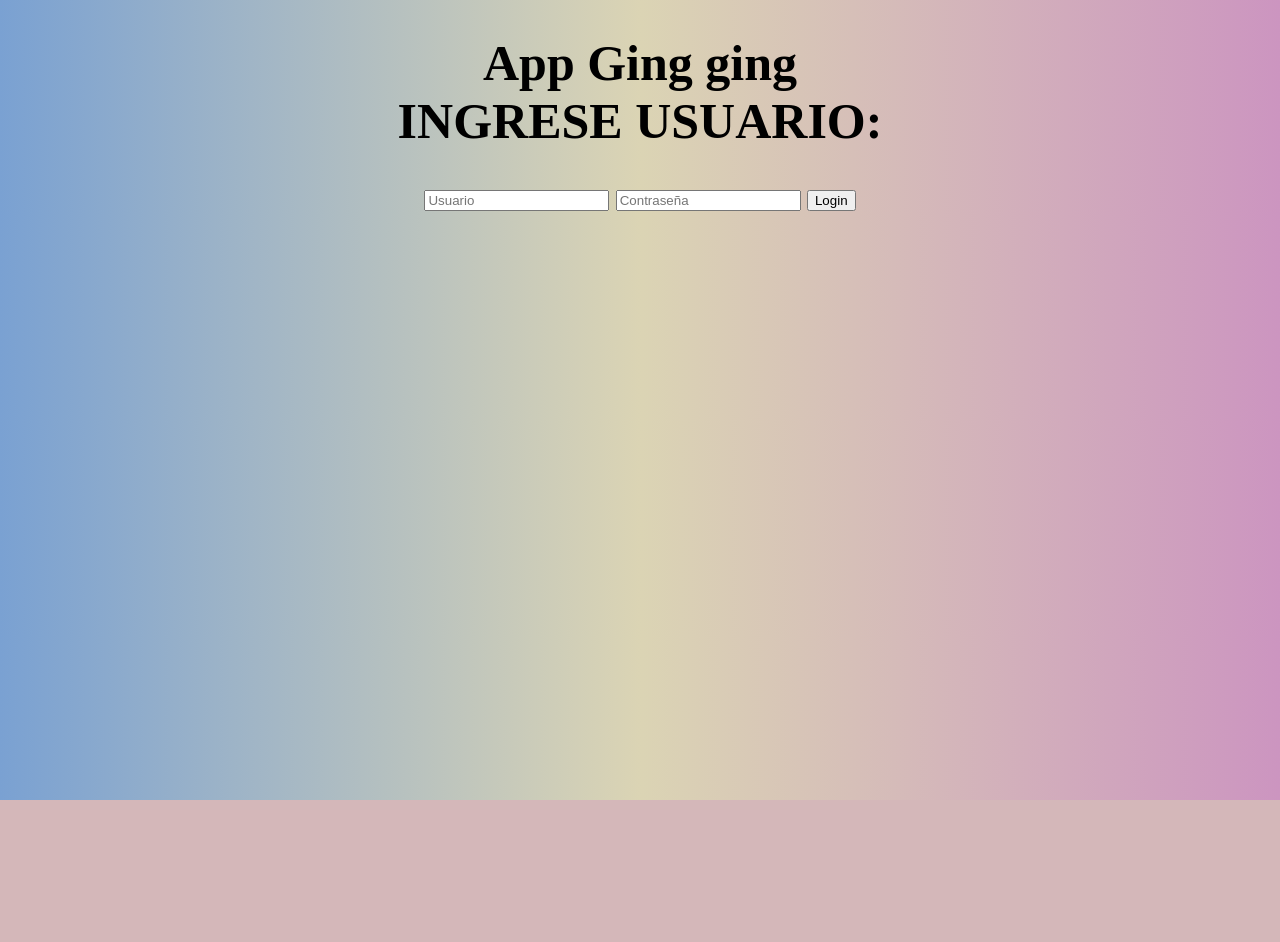
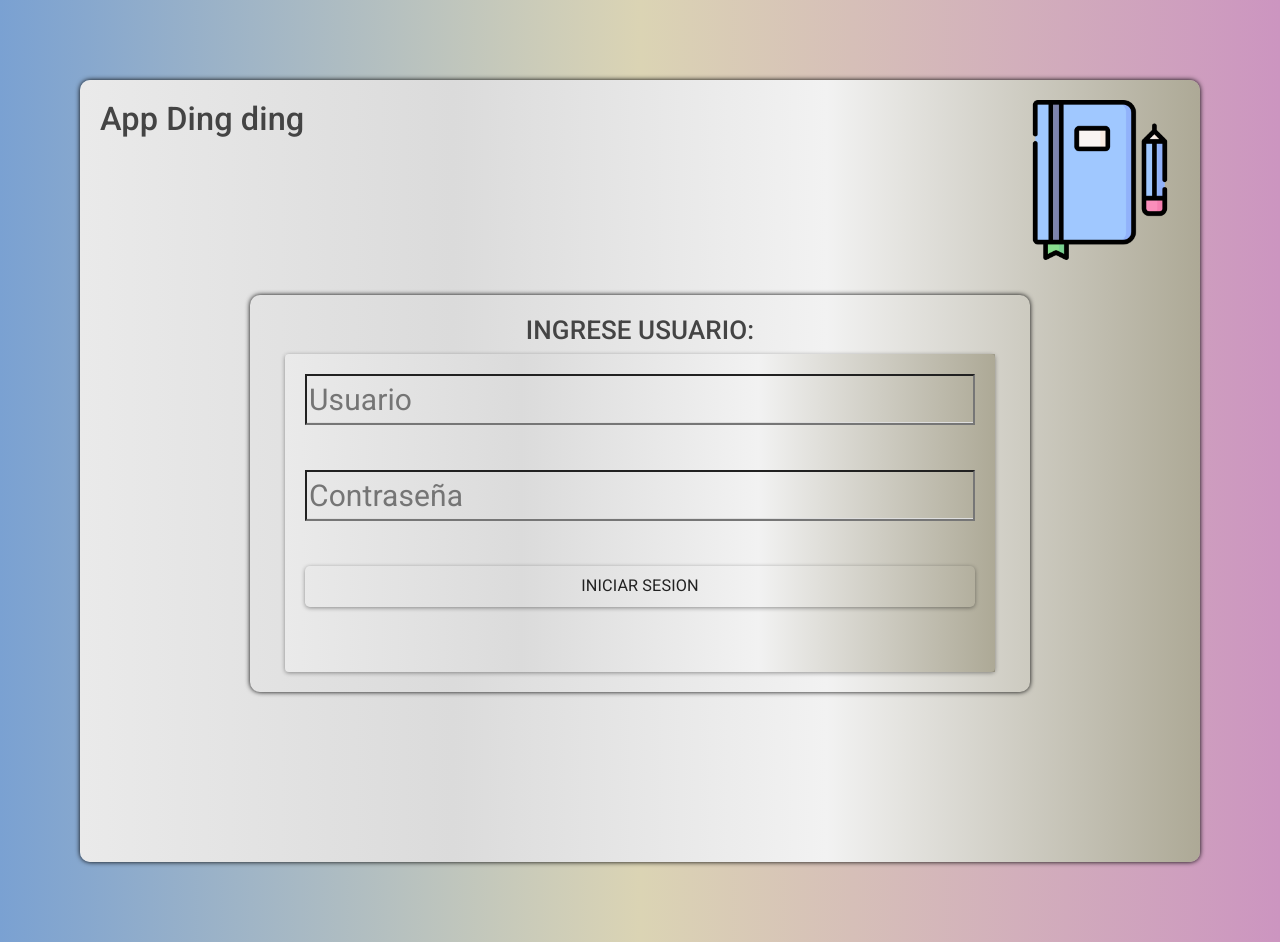
Before and after one commit to david2003camilo/appAgenda, a Flask app: page / in a window 1280 px wide. Before the commit the page ends 800 px from the top, so only its background shows below. Run offline with Flask 2, Linux system fonts and the light colour scheme; some libraries are stand-ins or nearby versions.

Commit message:
INTERFAZ MEJORADA DE LOGIN

```diff
--- a/static/css/style.css
+++ b/static/css/style.css
@@ -4,10 +4,27 @@
     background: -webkit-linear-gradient(to right, #7AA1D2, #DBD4B4, #CC95C0);  /* Chrome 10-25, Safari 5.1-6 */
     background: linear-gradient(to right, #7AA1D2, #DBD4B4, #CC95C0); /* W3C, IE 10+/ Edge, Firefox 16+, Chrome 26+, Opera 12+, Safari 7+ */
     text-align: center;
-    font-size: 25px;
+    font-size: 30px;
     margin: 30px 0 0 0;
 }
-.titulo{
-    font-size: 60px;
-    margin: 30px 0 0 0;
+header img{
+    float: right;width: 160px;
 }
+#recuadro{
+    background: #ADA996;  /* fallback for old browsers */
+    background: -webkit-linear-gradient(to right, #EAEAEA, #DBDBDB, #F2F2F2, #ADA996);  /* Chrome 10-25, Safari 5.1-6 */
+    background: linear-gradient(to right, #EAEAEA, #DBDBDB, #F2F2F2, #ADA996); /* W3C, IE 10+/ Edge, Firefox 16+, Chrome 26+, Opera 12+, Safari 7+ */
+    margin:80px; padding:20px; border-radius:10px; box-shadow:0 0 5px #000;
+}
+header h1{
+    float: left; margin:0;}
+
+#usuario1{
+    margin:150px; padding:20px; border-radius:10px; box-shadow:0 0 5px #000;
+}
+
+.colorsecundario{
+    background: #ADA996;  /* fallback for old browsers */
+    background: -webkit-linear-gradient(to right, #EAEAEA, #DBDBDB, #F2F2F2, #ADA996);  /* Chrome 10-25, Safari 5.1-6 */
+    background: linear-gradient(to right, #EAEAEA, #DBDBDB, #F2F2F2, #ADA996); /* W3C, IE 10+/ Edge, Firefox 16+, Chrome 26+, Opera 12+, Safari 7+ */
+}
--- a/templates/login.html
+++ b/templates/login.html
@@ -3,21 +3,31 @@
 <head>
     <meta charset="UTF-8">
     <meta name="viewport" content="width=device-width, initial-scale=1.0">
+    <link rel="stylesheet" href="https://bootswatch.com/4/materia/bootstrap.min.css">
     <link rel="stylesheet" href="{{url_for('static', filename='css/style.css')}}">
     <title>LOGIN</title>
 </head>
 <body>
+    <div id="recuadro">
+    <header>
+        <h1>App Ding ding</h1>
+        <img src="../static/imagenes/agenda.png"><br>
+    </header>
+    <div id="usuario1">
     <div class="container">
-        <h1> App Ging ging <br>
-            INGRESE USUARIO:</h1>
-        <form action="" method="POST">
-            <input type="text" placeholder="Usuario" name="usuario" value="{{request.form.usuario}}">
-            <input type="password" placeholder="Contraseña" name="password" value="{{request.form.contraseña}}">
-            <input class="btn btn-default" type="submit" value="Login">
+        <h2>INGRESE USUARIO:</h2>
+        <form  class="colorsecundario" action="" method="POST">
+            <div class="card card-body bg-transparent">
+            <input class="bg-transparent" type="text" placeholder="Usuario" name="usuario" value="{{request.form.usuario}}"> <br>
+            <input class="bg-transparent" type="password" placeholder="Contraseña" name="password" value="{{request.form.contraseña}}"> <br>
+            <input class="btn btn-outline-dark btn-lg btn-block" type="submit" value="INICIAR SESION"><br>
+        </div>
         </form>
         {% if error %}
         <p class="error"><strong>error</strong>{{error}}</p>
         {% endif %}
     </div>
+    </div>
+    </div>
 </body>
 </html>
```
Also changed, not shown: static/imagenes/agenda.png (added).
